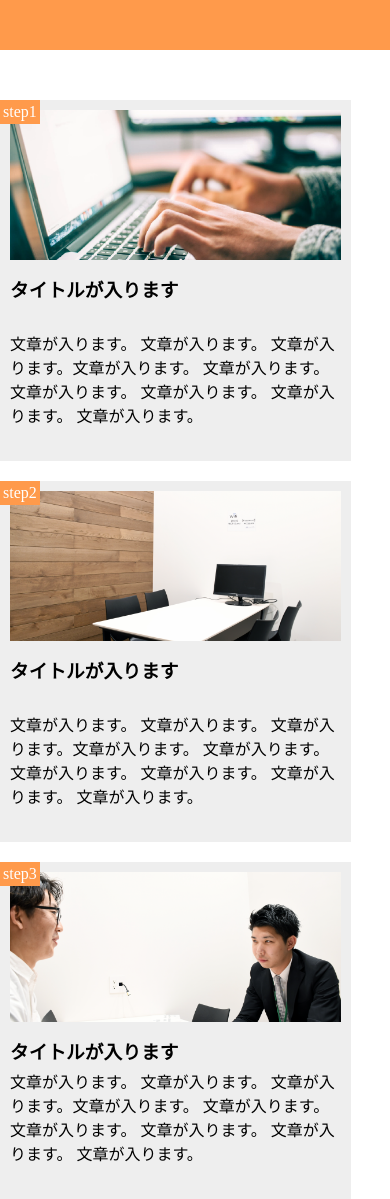
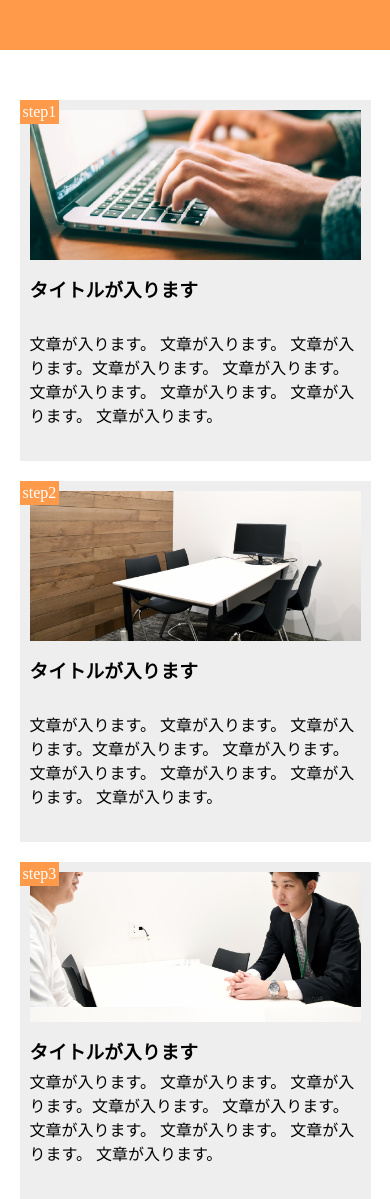
Before and after one commit to yuyusanta383/10-, a plain HTML site: page index.html in a window 390 px wide. Shown: the top 1199 px of the page. Drawn offline with Linux system fonts and the light colour scheme.

Commit message:
再提出

```diff
--- a/style.css
+++ b/style.css
@@ -62,38 +62,53 @@ footer {
 }
 
 @media screen and (max-width: 768px) {
+
+
   main {
     display: block;
     width: 100%;
-    margin-top: 50px;
-    margin-bottom: 50px
+    display:block;
+
+
+
   }
   header {
     height: 50px;
     width: 100%;
+    padding-bottom: 50px;
 
   }
   .step-box {
     width: 90%;
+    margin-left: auto;
+    margin-right: auto;
     margin-bottom: 20px;
+    background-position: bottom;
 
 
 
   }
   .step-box:last-child {
+    margin-right: auto;
+    margin-left: auto;
     margin-bottom: 50px;
   }
-  .step-img1 {
-    background-size:cover;
-    background-position: center;
+   .step-img1 {
+     height: 150px;
+     background-size:110%;
+    background-position: 0 150px 20px
   }
   .step-img2 {
+    height: 150px;
     background-size: cover;
-    background-position: center;
+    background-position: bottom;
+
   }
   .step-img3 {
-    background-size: cover;
-    background-position: center;
+    height: 150px;
+    object-fit: cover;
+    background-position: 0 135px ;
+
   }
 
   footer {
```
